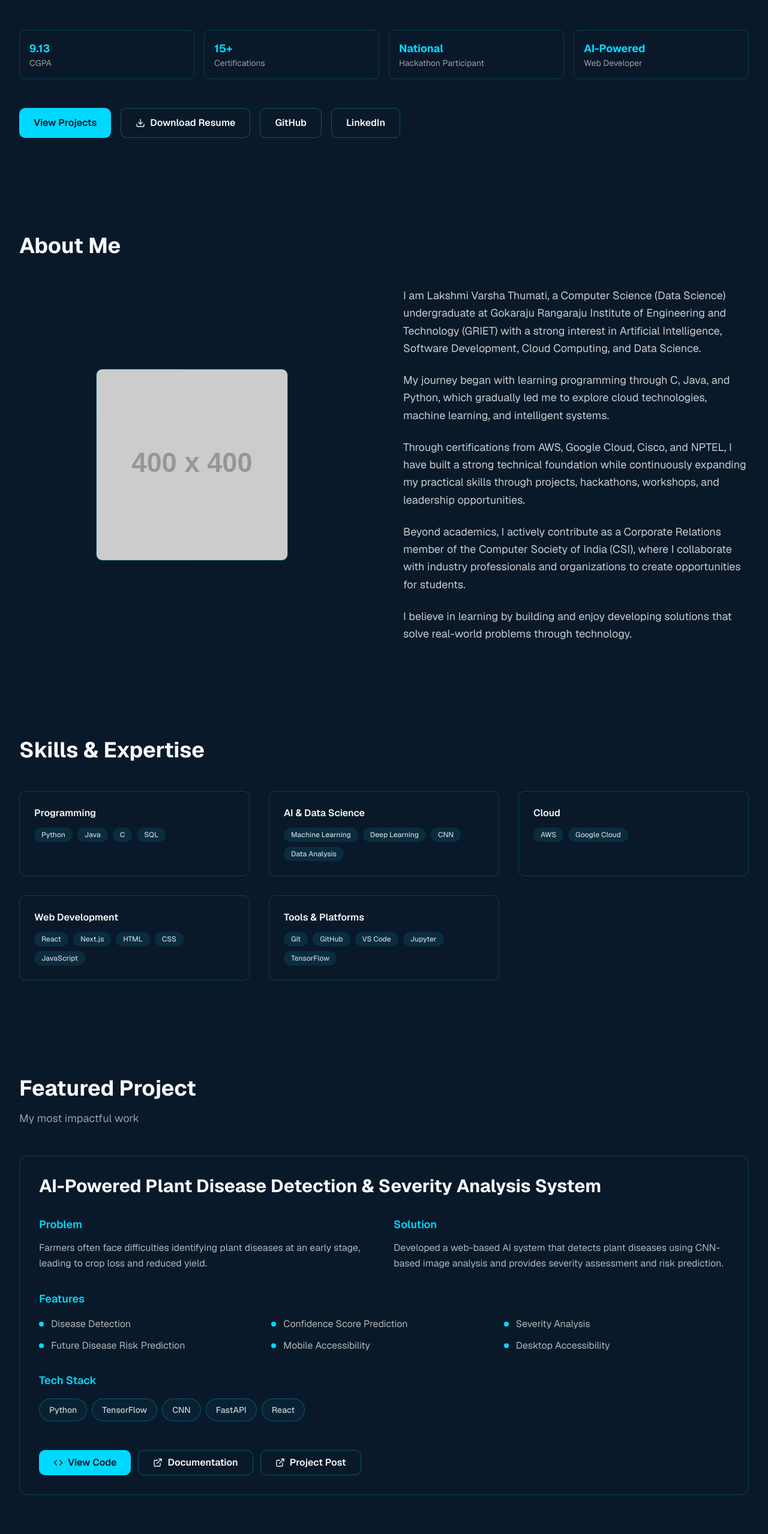
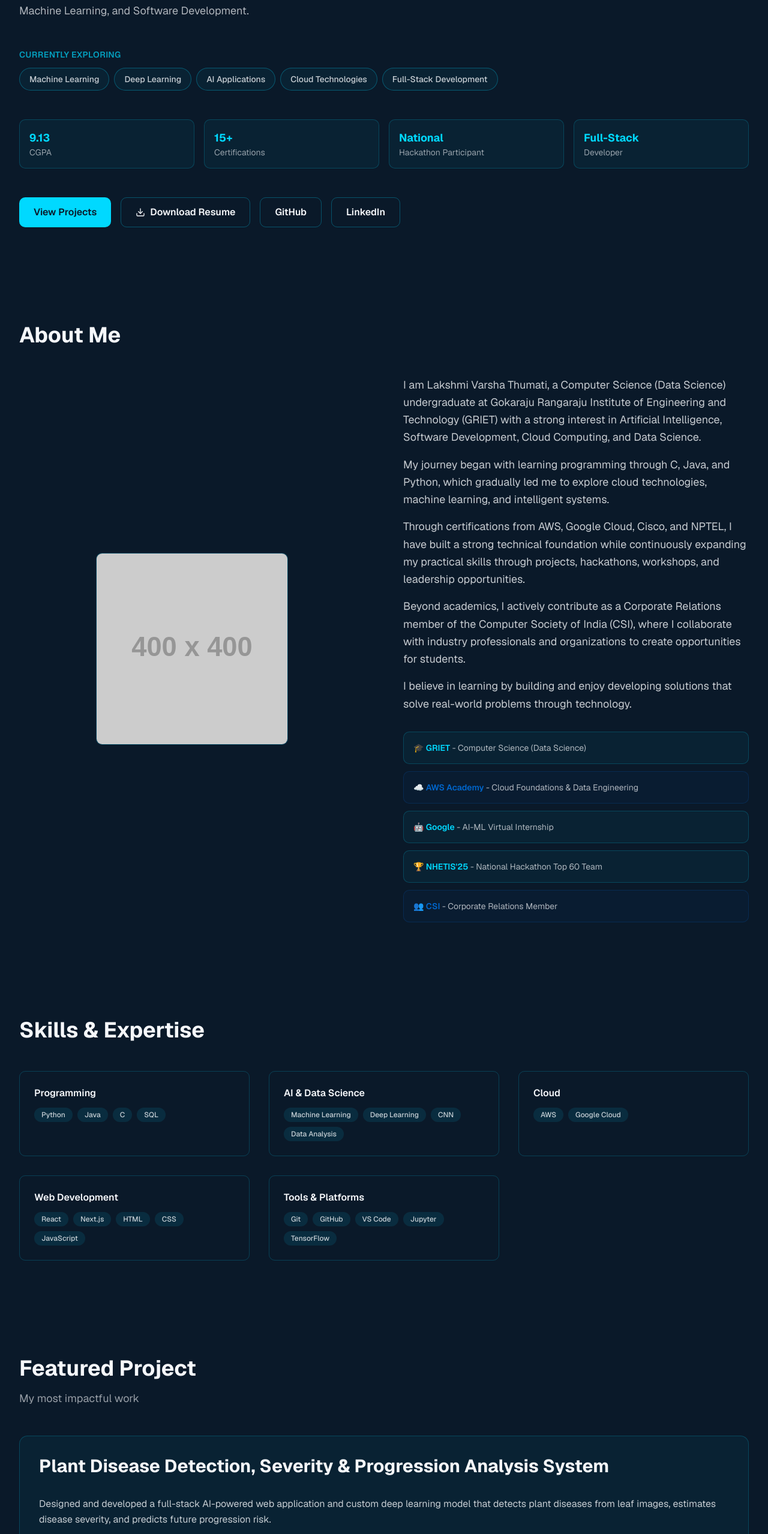
Before and after one commit to VarshaThumati/varsha-thumati-portfolio, a Next.js app: page / in a window 1280 px wide. Shown: the part 242-2800 px from the top of the page at 60% size. Built offline with nearby package versions, Linux system fonts and the light colour scheme.

Commit message:
feat: enhance about section with info cards and improved layout
Co-authored-by: Varsha Thumati <222869982+VarshaThumati@users.noreply.github.com>

```diff
--- a/components/about-section.tsx
+++ b/components/about-section.tsx
@@ -19,7 +19,8 @@ export default function AboutSection() {
           </div>
 
           {/* Right: About Content */}
-          <div className="space-y-6">
+          <div className="space-y-8">
+            <div className="space-y-4">
               <p className="text-lg leading-relaxed text-foreground/80">
                 I am Lakshmi Varsha Thumati, a Computer Science (Data Science) undergraduate at Gokaraju Rangaraju Institute of Engineering and Technology (GRIET) with a strong interest in Artificial Intelligence, Software Development, Cloud Computing, and Data Science.
               </p>
@@ -40,6 +41,36 @@ export default function AboutSection() {
                 I believe in learning by building and enjoy developing solutions that solve real-world problems through technology.
               </p>
             </div>
+
+            {/* Info Cards */}
+            <div className="grid gap-3">
+              <div className="rounded-lg border border-primary/20 bg-primary/5 p-4">
+                <p className="text-sm text-foreground/70">
+                  <span className="font-semibold text-primary">🎓 GRIET</span> - Computer Science (Data Science)
+                </p>
+              </div>
+              <div className="rounded-lg border border-secondary/20 bg-secondary/5 p-4">
+                <p className="text-sm text-foreground/70">
+                  <span className="font-semibold text-secondary">☁️ AWS Academy</span> - Cloud Foundations & Data Engineering
+                </p>
+              </div>
+              <div className="rounded-lg border border-primary/20 bg-primary/5 p-4">
+                <p className="text-sm text-foreground/70">
+                  <span className="font-semibold text-primary">🤖 Google</span> - AI-ML Virtual Internship
+                </p>
+              </div>
+              <div className="rounded-lg border border-primary/20 bg-primary/5 p-4">
+                <p className="text-sm text-foreground/70">
+                  <span className="font-semibold text-primary">🏆 NHETIS'25</span> - National Hackathon Top 60 Team
+                </p>
+              </div>
+              <div className="rounded-lg border border-secondary/20 bg-secondary/5 p-4">
+                <p className="text-sm text-foreground/70">
+                  <span className="font-semibold text-secondary">👥 CSI</span> - Corporate Relations Member
+                </p>
+              </div>
+            </div>
+          </div>
         </div>
       </div>
     </section>
--- a/components/certifications-section.tsx
+++ b/components/certifications-section.tsx
@@ -75,13 +75,16 @@ export default function CertificationsSection() {
         <div className="space-y-12">
           {/* Featured Certifications */}
           <div>
-            <h3 className="mb-6 text-xl font-semibold text-foreground">Featured Certifications</h3>
-            <div className="grid gap-3 sm:grid-cols-2 lg:grid-cols-3">
+            <h3 className="mb-6 text-xl font-semibold text-primary">Featured Certifications</h3>
+            <div className="grid gap-4 sm:grid-cols-2 lg:grid-cols-3">
               {certifications
                 .filter((cert) => cert.category === 'Featured')
                 .map((cert, index) => (
-                  <div key={index} className="rounded-lg border border-primary/20 p-4 hover:border-primary/40">
-                    <h4 className="mb-2 font-semibold text-foreground">{cert.name}</h4>
+                  <div key={index} className="group rounded-lg border border-primary/20 bg-primary/5 p-6 transition-all hover:border-primary/50 hover:bg-primary/10">
+                    <div className="mb-3 inline-block rounded-lg bg-primary/20 p-2 text-primary">
+                      <Award className="h-5 w-5" />
+                    </div>
+                    <h4 className="mb-2 font-semibold text-foreground group-hover:text-primary transition-colors">{cert.name}</h4>
                     <p className="text-sm text-foreground/60">{cert.issuer}</p>
                   </div>
                 ))}
@@ -90,13 +93,16 @@ export default function CertificationsSection() {
 
           {/* Google Cloud Certifications */}
           <div>
-            <h3 className="mb-6 text-xl font-semibold text-foreground">Google Cloud Certifications</h3>
-            <div className="grid gap-3 sm:grid-cols-2 lg:grid-cols-3">
+            <h3 className="mb-6 text-xl font-semibold text-secondary">Google Cloud Certifications</h3>
+            <div className="grid gap-4 sm:grid-cols-2 lg:grid-cols-3">
               {certifications
                 .filter((cert) => cert.category === 'Google Cloud')
                 .map((cert, index) => (
-                  <div key={index} className="rounded-lg border border-secondary/20 p-4 hover:border-secondary/40">
-                    <h4 className="mb-2 font-semibold text-foreground">{cert.name}</h4>
+                  <div key={index} className="group rounded-lg border border-secondary/20 bg-secondary/5 p-6 transition-all hover:border-secondary/50 hover:bg-secondary/10">
+                    <div className="mb-3 inline-block rounded-lg bg-secondary/20 p-2 text-secondary">
+                      <Award className="h-5 w-5" />
+                    </div>
+                    <h4 className="mb-2 font-semibold text-foreground group-hover:text-secondary transition-colors">{cert.name}</h4>
                     <p className="text-sm text-foreground/60">{cert.issuer}</p>
                   </div>
                 ))}
--- a/components/hero-section.tsx
+++ b/components/hero-section.tsx
@@ -7,7 +7,15 @@ export default function HeroSection() {
     { value: '9.13', label: 'CGPA' },
     { value: '15+', label: 'Certifications' },
     { value: 'National', label: 'Hackathon Participant' },
-    { value: 'AI-Powered', label: 'Web Developer' },
+    { value: 'Full-Stack', label: 'Developer' },
+  ]
+
+  const currentlyLearning = [
+    'Machine Learning',
+    'Deep Learning',
+    'AI Applications',
+    'Cloud Technologies',
+    'Full-Stack Development',
   ]
 
   return (
@@ -22,15 +30,30 @@ export default function HeroSection() {
             <p className="text-2xl font-semibold text-primary">
               Computer Science (Data Science) Student | AI Enthusiast | Software Developer
             </p>
-            <p className="max-w-2xl text-lg text-foreground/70">
-              Building AI-Powered Solutions for Real-World Problems
+            <p className="max-w-3xl text-lg leading-relaxed text-foreground/70">
+              Passionate about transforming ideas into intelligent solutions through Artificial Intelligence, Machine Learning, and Software Development.
             </p>
+          </div>
+
+          {/* Currently Learning */}
+          <div className="space-y-3">
+            <p className="text-sm font-semibold uppercase tracking-wide text-primary/70">Currently Exploring</p>
+            <div className="flex flex-wrap gap-2">
+              {currentlyLearning.map((topic, index) => (
+                <span
+                  key={index}
+                  className="rounded-full border border-primary/30 bg-primary/5 px-4 py-2 text-sm font-medium text-foreground/80 transition-all hover:border-primary/60 hover:bg-primary/10"
+                >
+                  {topic}
+                </span>
+              ))}
+            </div>
           </div>
 
           {/* Stats grid */}
           <div className="grid grid-cols-2 gap-4 sm:grid-cols-4">
             {stats.map((stat, index) => (
-              <div key={index} className="border border-primary/20 rounded-lg p-4">
+              <div key={index} className="rounded-lg border border-primary/20 bg-primary/5 p-4 transition-all hover:border-primary/40 hover:bg-primary/10">
                 <div className="font-bold text-lg text-primary">{stat.value}</div>
                 <div className="text-sm text-foreground/60">{stat.label}</div>
               </div>
--- a/components/projects-section.tsx
+++ b/components/projects-section.tsx
@@ -4,18 +4,18 @@ import { useInView } from '@/hooks/use-in-view'
 import { ExternalLink, Code } from 'lucide-react'
 
 const project = {
-  title: 'AI-Powered Plant Disease Detection & Severity Analysis System',
-  problem: 'Farmers often face difficulties identifying plant diseases at an early stage, leading to crop loss and reduced yield.',
-  solution: 'Developed a web-based AI system that detects plant diseases using CNN-based image analysis and provides severity assessment and risk prediction.',
+  title: 'Plant Disease Detection, Severity & Progression Analysis System',
+  description: 'Designed and developed a full-stack AI-powered web application and custom deep learning model that detects plant diseases from leaf images, estimates disease severity, and predicts future progression risk.\n\nThe system provides an end-to-end solution for plant health analysis by allowing users to upload or capture leaf images directly from mobile or desktop devices. Using a CNN-based TensorFlow Lite model integrated with a FastAPI backend and React frontend, the application delivers real-time disease classification, severity estimation, and future risk assessment.\n\nThe platform is fully deployed and accessible through both desktop and mobile browsers.',
   features: [
-    'Disease Detection',
-    'Confidence Score Prediction',
-    'Severity Analysis',
-    'Future Disease Risk Prediction',
-    'Mobile Accessibility',
-    'Desktop Accessibility',
+    { icon: '📸', title: 'Upload or capture leaf images', text: 'Seamless image input from mobile or desktop' },
+    { icon: '🌱', title: 'CNN-based disease classification', text: 'Deep learning powered disease detection' },
+    { icon: '📊', title: 'Severity estimation with percentage', text: 'Quantifiable disease progression analysis' },
+    { icon: '📈', title: 'Future progression prediction', text: 'Risk assessment for disease development' },
+    { icon: '⚡', title: 'Real-time FastAPI inference', text: 'Lightning-fast model predictions' },
+    { icon: '🌐', title: 'Mobile and desktop accessibility', text: 'Full cross-platform support' },
+    { icon: '☁️', title: 'Fully deployed web application', text: 'Production-ready and live' },
   ],
-  technologies: ['Python', 'TensorFlow', 'CNN', 'FastAPI', 'React'],
+  technologies: ['React', 'FastAPI', 'Python', 'TensorFlow Lite', 'CNN', 'Machine Learning', 'HTML', 'CSS', 'Render'],
 }
 
 export default function ProjectsSection() {
@@ -28,34 +28,33 @@ export default function ProjectsSection() {
         </p>
 
         {/* Main Project Card */}
-        <div className="space-y-8 rounded-xl border border-primary/20 p-8">
+        <div className="space-y-8 rounded-xl border border-primary/20 bg-primary/5 p-8">
+          {/* Title */}
           <div>
             <h3 className="mb-6 text-3xl font-bold text-foreground">{project.title}</h3>
           </div>
 
-          {/* Problem & Solution */}
-          <div className="grid gap-8 md:grid-cols-2">
-            <div>
-              <h4 className="mb-3 text-lg font-semibold text-primary">Problem</h4>
-              <p className="text-foreground/70 leading-relaxed">{project.problem}</p>
-            </div>
-            <div>
-              <h4 className="mb-3 text-lg font-semibold text-primary">Solution</h4>
-              <p className="text-foreground/70 leading-relaxed">{project.solution}</p>
-            </div>
+          {/* Description */}
+          <div className="space-y-4">
+            {project.description.split('\n\n').map((paragraph, index) => (
+              <p key={index} className="text-foreground/80 leading-relaxed">
+                {paragraph}
+              </p>
+            ))}
           </div>
 
-          {/* Features */}
+          {/* Features Grid */}
           <div>
-            <h4 className="mb-4 text-lg font-semibold text-primary">Features</h4>
-            <ul className="grid gap-3 sm:grid-cols-2 md:grid-cols-3">
+            <h4 className="mb-4 text-lg font-semibold text-primary">Key Features</h4>
+            <div className="grid gap-4 sm:grid-cols-2 lg:grid-cols-3.5">
               {project.features.map((feature, index) => (
-                <li key={index} className="flex items-center gap-3">
-                  <span className="h-2 w-2 rounded-full bg-primary" />
-                  <span className="text-foreground/70">{feature}</span>
-                </li>
+                <div key={index} className="rounded-lg border border-primary/20 bg-white/5 p-4 transition-all hover:border-primary/40 hover:bg-primary/10">
+                  <div className="mb-2 text-2xl">{feature.icon}</div>
+                  <h5 className="mb-1 font-semibold text-foreground">{feature.title}</h5>
+                  <p className="text-sm text-foreground/60">{feature.text}</p>
+                </div>
               ))}
-            </ul>
+            </div>
           </div>
 
           {/* Tech Stack */}
@@ -65,7 +64,7 @@ export default function ProjectsSection() {
               {project.technologies.map((tech, index) => (
                 <span
                   key={index}
-                  className="rounded-full border border-primary/30 bg-primary/5 px-4 py-2 text-sm font-medium text-foreground/80"
+                  className="rounded-full border border-primary/40 bg-primary/10 px-4 py-2 text-sm font-medium text-foreground/90 transition-all hover:border-primary/60 hover:bg-primary/20"
                 >
                   {tech}
                 </span>
@@ -94,11 +93,22 @@ export default function ProjectsSection() {
               Documentation
             </a>
             <a
-              href="#"
+              href="https://plant-disease-prediction-severity.onrender.com/"
+              target="_blank"
+              rel="noopener noreferrer"
               className="inline-flex items-center gap-2 rounded-lg border border-primary/30 px-6 py-2 font-semibold text-foreground transition-all hover:bg-primary/5"
             >
               <ExternalLink className="h-4 w-4" />
-              Project Post
+              Live Demo
+            </a>
+            <a
+              href="https://github.com/VarshaThumati/plant-disease-prediction-severity-analysis-app"
+              target="_blank"
+              rel="noopener noreferrer"
+              className="inline-flex items-center gap-2 rounded-lg border border-primary/30 px-6 py-2 font-semibold text-foreground transition-all hover:bg-primary/5"
+            >
+              <Code className="h-4 w-4" />
+              GitHub Repository
             </a>
           </div>
         </div>
```
Lines whose indentation alone changed are shown as unchanged.
